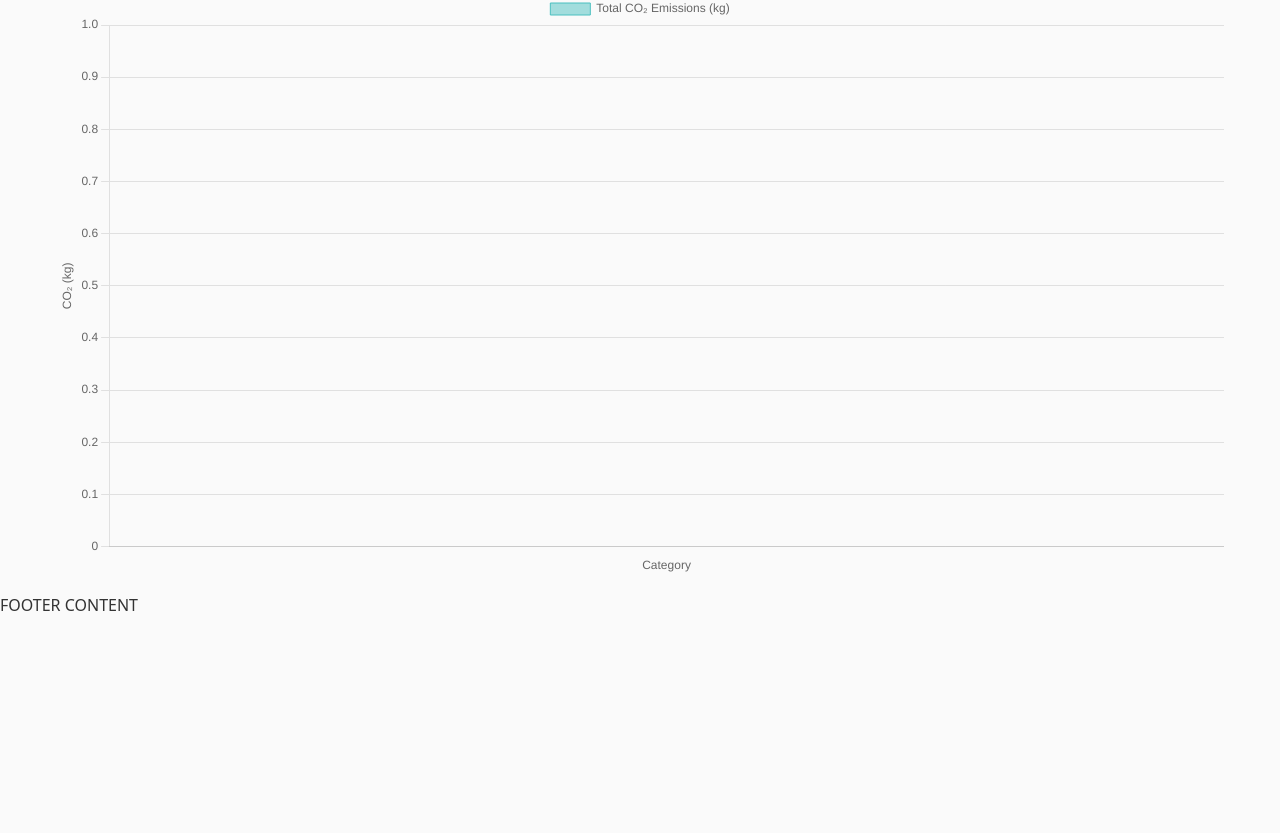
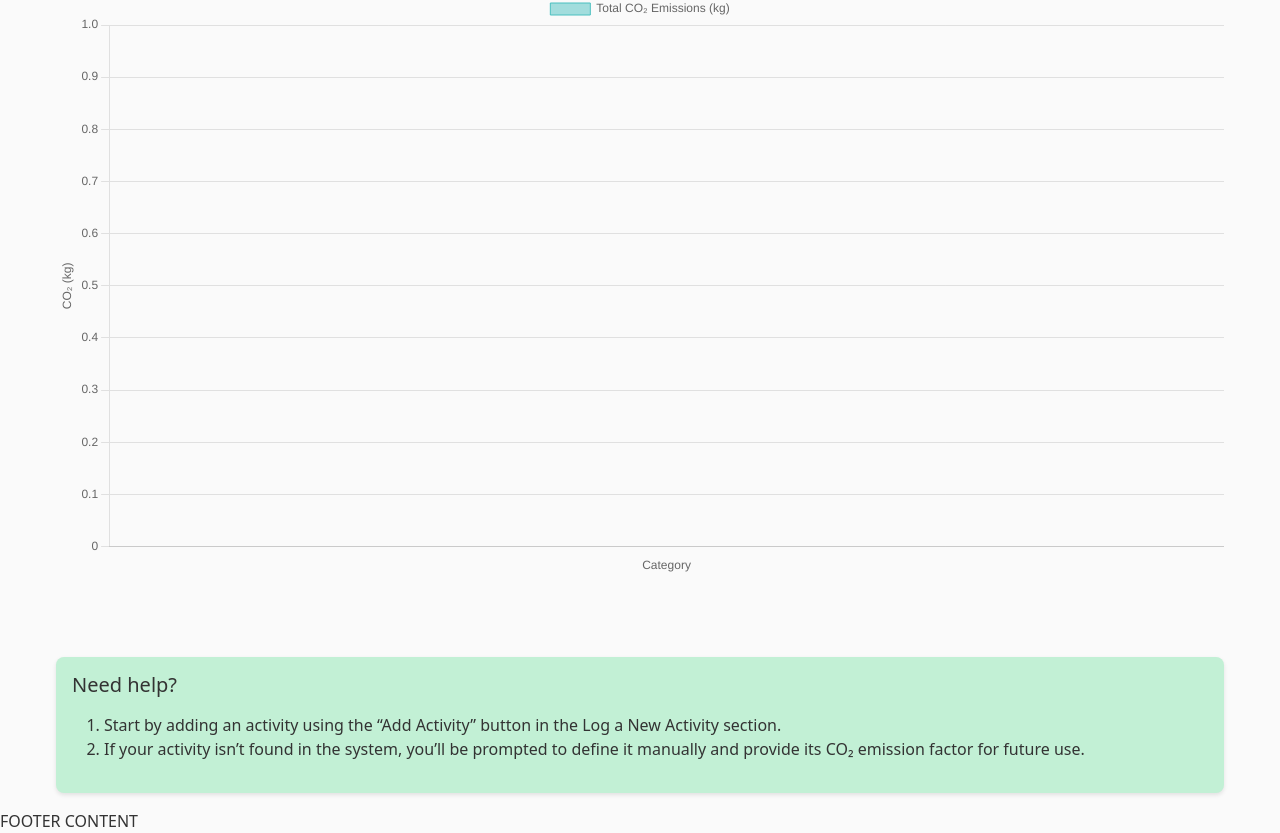
Before and after one commit to athenkosimagada/footprintlogger-frontend, a plain HTML site: page index.html in a window 1280 px wide. Shown: the part 1073-1906 px from the top of the page. Before the commit the page ends 1690 px from the top, so only its background shows below. Drawn offline with nearby package versions, Linux system fonts and the light colour scheme.

Commit message:
feat(help): Add help section with guidance for adding activities

```diff
--- a/app.css
+++ b/app.css
@@ -138,6 +138,9 @@
 
     --clr-pagination-btn-bg: var(--clr-grey-300);
     --clr-pagination-btn-text: var(--clr-black);
+
+    --clr-help-bg: var(--clr-green-200);
+    --clr-help-text: var(--clr-dark-300);
 }
 
 /**
@@ -375,3 +378,20 @@ button {
     gap: 2rem;
     margin-top: 80px;
 }
+
+
+/**
+ * Help Styles
+ * This section contains styles for the help section.
+ */
+
+.help {
+    margin-top: 80px;
+    display: flex;
+    flex-direction: column;
+    gap: 0.5rem;
+    padding: 1rem;
+    background-color: var(--clr-help-bg);
+    border-radius: 0.5rem;
+    box-shadow: 0 2px 4px rgba(0, 0, 0, 0.1);
+}
--- a/index.html
+++ b/index.html
@@ -148,6 +148,21 @@
 
         <canvas id="co2-bar-graph"></canvas>
       </section>
+
+      <section class="help">
+        <h5>Need help?</h5>
+        <ol>
+          <li>
+            Start by adding an activity using the “Add Activity” button in the
+            Log a New Activity section.
+          </li>
+          <li>
+            If your activity isn’t found in the system, you’ll be prompted to
+            define it manually and provide its CO₂ emission factor for future
+            use.
+          </li>
+        </ol>
+      </section>
     </main>
 
     <footer>FOOTER CONTENT</footer>
```
